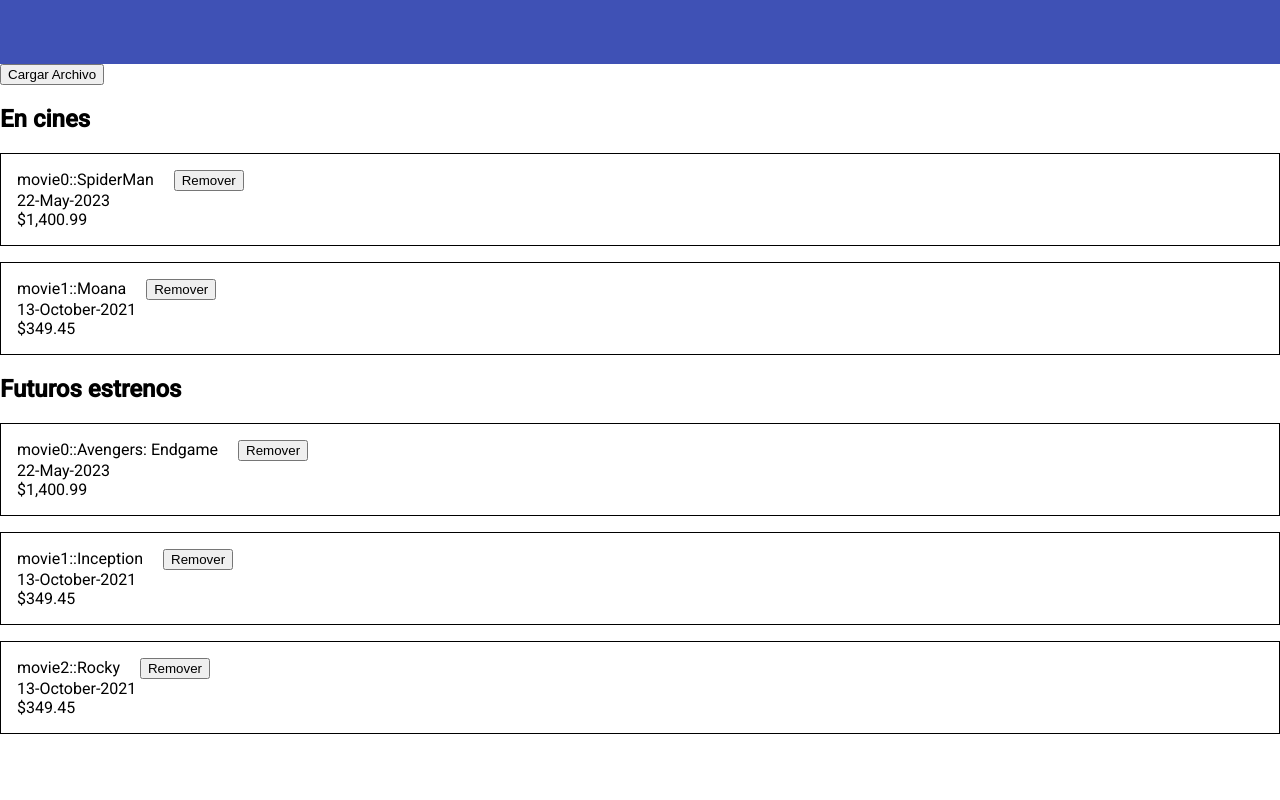
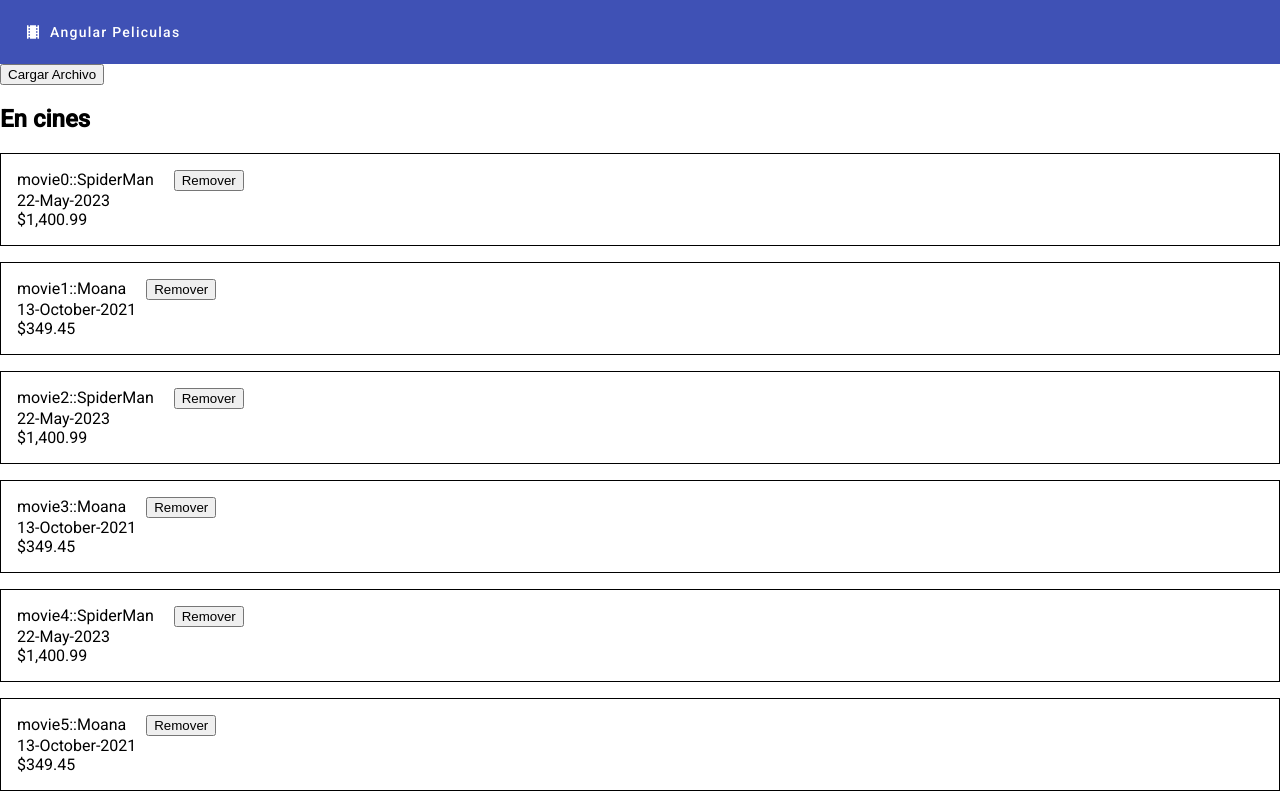
Before and after one commit to paosanchezmonroy/Angular2, an Angular app: page / in a window 1280 px wide. Shown: the top 800 px of the page. Built offline with nearby package versions, Linux system fonts and the light colour scheme.

Commit message:
Angular material

```diff
--- a/package.json
+++ b/package.json
@@ -10,7 +10,7 @@
   },
   "private": true,
   "dependencies": {
-    "@angular/animations": "^16.0.0",
+    "@angular/animations": "^16.0.2",
     "@angular/cdk": "^16.0.1",
     "@angular/common": "^16.0.0",
     "@angular/compiler": "^16.0.0",
--- a/src/app/app.component.ts
+++ b/src/app/app.component.ts
@@ -19,8 +19,75 @@ export class AppComponent implements OnInit{
       releaseDate : new Date("13-Octubr-2021"),
       price: 349.45
 
-    }]
-   }, 3000);
+    },
+    {
+      title: 'SpiderMan',
+      releaseDate : new Date(),
+      price: 1400.99
+    },
+    {
+      title: 'Moana',
+      releaseDate : new Date("13-Octubr-2021"),
+      price: 349.45
+
+    },
+    {
+      title: 'SpiderMan',
+      releaseDate : new Date(),
+      price: 1400.99
+    },
+    {
+      title: 'Moana',
+      releaseDate : new Date("13-Octubr-2021"),
+      price: 349.45
+
+    },
+    {
+      title: 'SpiderMan',
+      releaseDate : new Date(),
+      price: 1400.99
+    },
+    {
+      title: 'Moana',
+      releaseDate : new Date("13-Octubr-2021"),
+      price: 349.45
+
+    },
+    {
+      title: 'SpiderMan',
+      releaseDate : new Date(),
+      price: 1400.99
+    },
+    {
+      title: 'Moana',
+      releaseDate : new Date("13-Octubr-2021"),
+      price: 349.45
+
+    },
+    {
+      title: 'SpiderMan',
+      releaseDate : new Date(),
+      price: 1400.99
+    },
+    {
+      title: 'Moana',
+      releaseDate : new Date("13-Octubr-2021"),
+      price: 349.45
+
+    },
+    {
+      title: 'SpiderMan',
+      releaseDate : new Date(),
+      price: 1400.99
+    },
+    {
+      title: 'Moana',
+      releaseDate : new Date("13-Octubr-2021"),
+      price: 349.45
+
+    },
+  ]
+   }, 500);
   }
   title = 'Se envia lo que esta en el compotente';
 
--- a/src/app/menu/menu.component.css
+++ b/src/app/menu/menu.component.css
@@ -0,0 +1,6 @@
+mat-toolbar{
+    position: sticky;
+    position: -webkit-sticky;
+    top:0;
+    z-index: indez 1000;
+}
--- a/src/app/menu/menu.component.html
+++ b/src/app/menu/menu.component.html
@@ -1,3 +1,8 @@
 <mat-toolbar color="primary">
+    <span>
+        <a mat-button >
+            <mat-icon>theaters</mat-icon> Angular Peliculas
+        </a>
+    </span>
 
 </mat-toolbar>
--- a/src/styles.css
+++ b/src/styles.css
@@ -2,3 +2,6 @@
 
 /*html, body { height: 100%; }*/
 body { margin: 0; font-family: Roboto, "Helvetica Neue", sans-serif; }
+
+html, body { height: 100%; }
+body { margin: 0; font-family: Roboto, "Helvetica Neue", sans-serif; }
```
Also changed, not shown: src/app/material/material.module.ts (+6 -1 lines), 1 other file (tests, documents, lock files or other folders).
